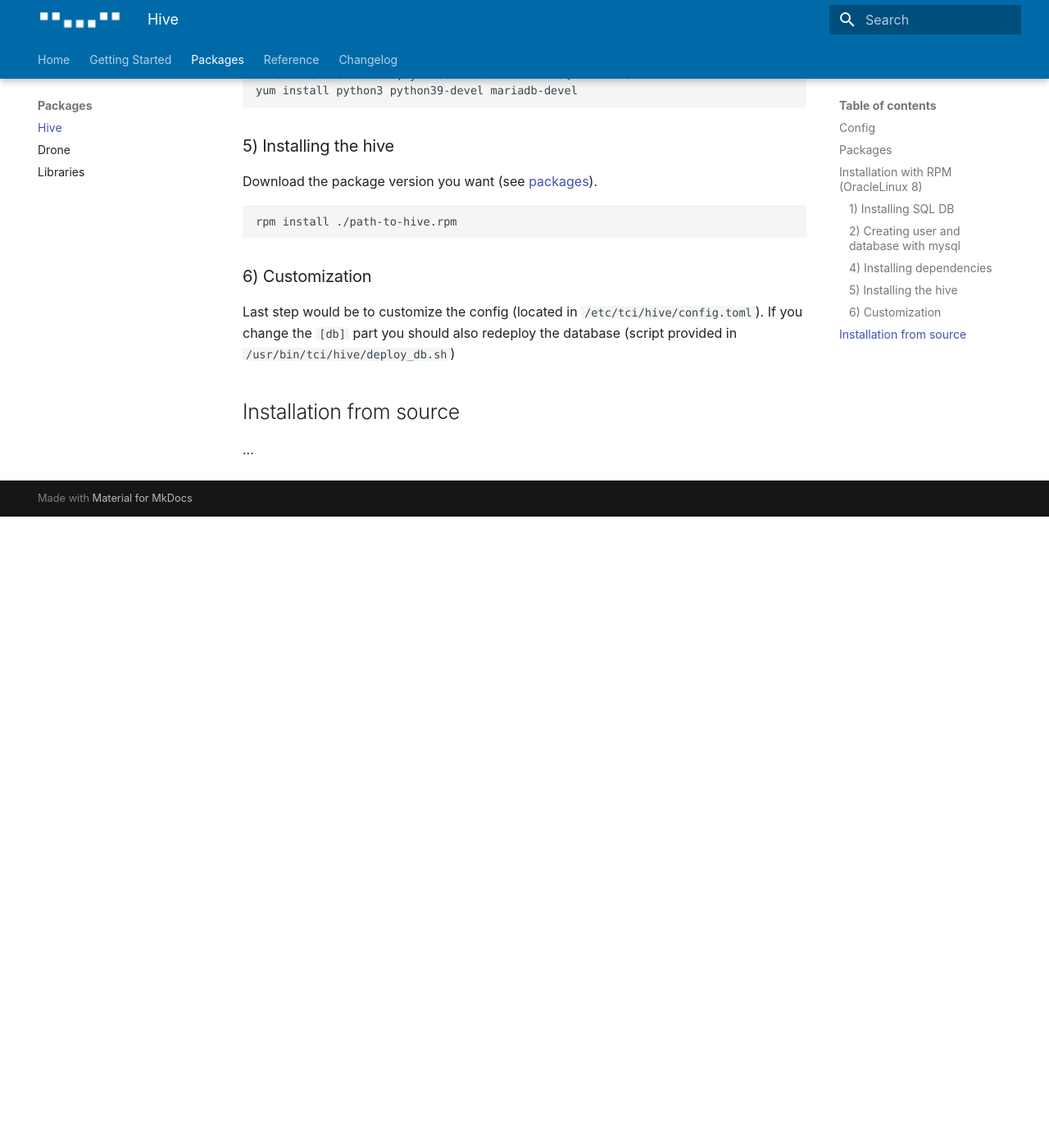
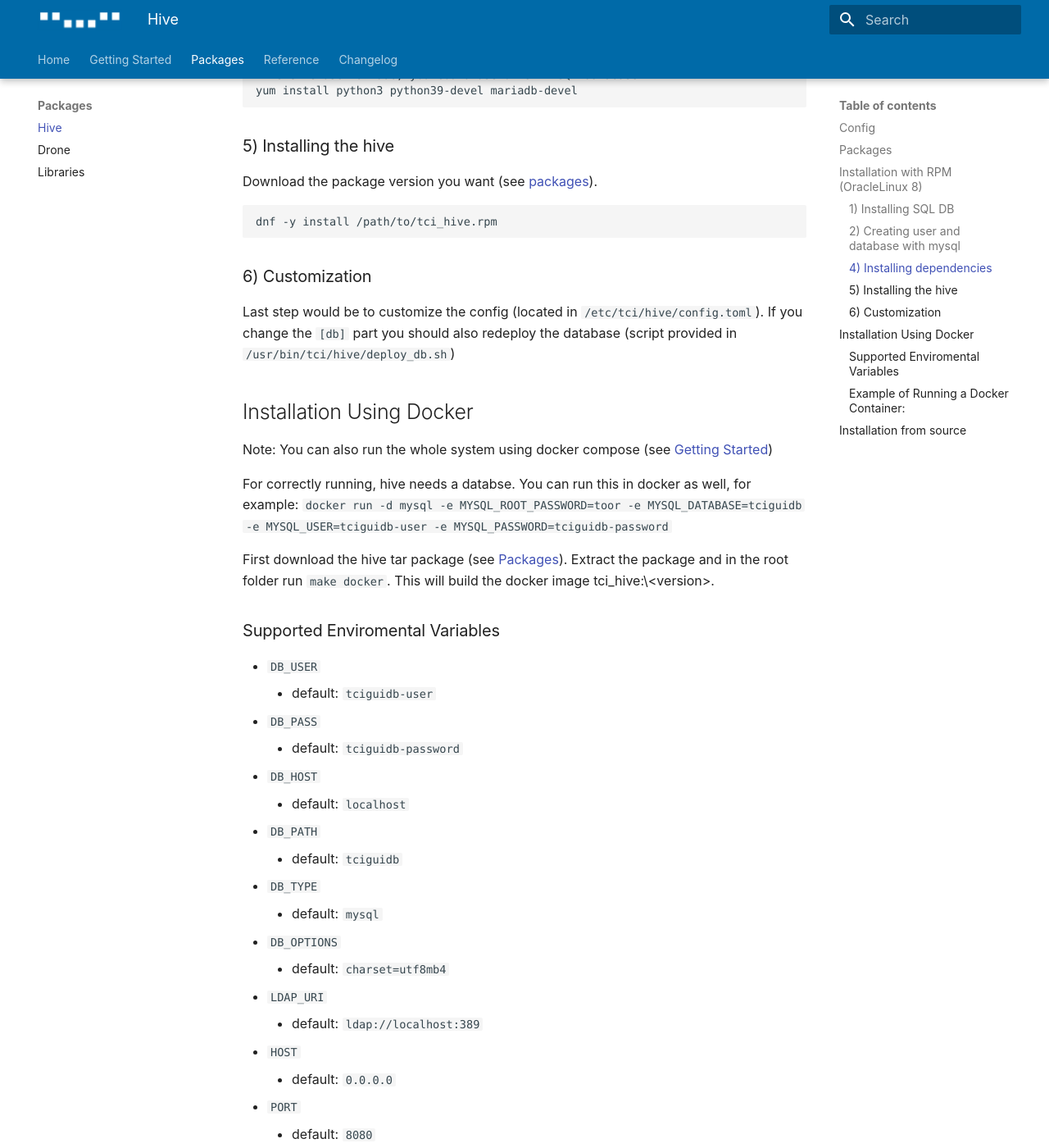
Before and after one commit to FETA-Project/TrafficCaptureInfrastructure, an MkDocs documentation site: the page built from docs/packages/hive.md, in a window 1280 px wide and 1400 px high, scrolled down 2041 px. Shown: the whole window at 82% size. Built offline with MkDocs 1.6.1 and Material for MkDocs 9.7.7, drawn with Linux system fonts in a browser that asks for light colours; before the commit the page ends 2671 px from its top, so only the background shows below that; some of the changed text lies outside the part shown.

Commit message:
Update docs for installation using docker (+ update tar packages)

````diff
--- a/docker-compose.yml
+++ b/docker-compose.yml
@@ -13,7 +13,7 @@ services:
       - tci_network
 
   tci_hive:
-    image: tci_hive
+    image: tci_hive:2.0.1
     # build: hive/docker/
     ports:
       - "8080:8080"
@@ -26,7 +26,7 @@ services:
     entrypoint: "/hive/wait-for-it.sh -t 60 tci_db:3306 -- /hive/entrypoint.sh"
 
   tci_drone:
-    image: tci_drone
+    image: tci_drone:1.0.3
     # build: drone/docker/
     depends_on:
       - tci_hive
@@ -36,3 +36,5 @@ services:
     networks:
       - tci_network
     entrypoint: "/drone/wait-for-it.sh -t 60 tci_hive:8080 -- /drone/entrypoint.sh -a"
+    # deploy:
+      # replicas: 5
--- a/docs/packages/hive.md
+++ b/docs/packages/hive.md
@@ -94,12 +94,59 @@ yum install python3 python39-devel mariadb-devel
 ### 5) Installing the hive
 Download the package version you want (see [packages](#packages)).
 ```bash
-rpm install ./path-to-hive.rpm
+dnf -y install /path/to/tci_hive.rpm
 ```
 
 ### 6) Customization
 Last step would be to customize the config (located in `/etc/tci/hive/config.toml`).
 If you change the `[db]` part you should also redeploy the database (script provided in `/usr/bin/tci/hive/deploy_db.sh`)
 
+
+## Installation Using Docker
+
+Note: You can also run the whole system using docker compose (see [Getting Started](../getting_started.md#running-the-tci-system-with-docker-compose))
+
+For correctly running, hive needs a databse.
+You can run this in docker as well, for example:
+`docker run -d mysql -e MYSQL_ROOT_PASSWORD=toor -e MYSQL_DATABASE=tciguidb -e MYSQL_USER=tciguidb-user -e MYSQL_PASSWORD=tciguidb-password`
+
+First download the hive tar package (see [Packages](#packages)).
+Extract the package and in the root folder run `make docker`.
+This will build the docker image tci_hive:\<version\>.
+
+### Supported Enviromental Variables
+
+* `DB_USER`
+    * default: `tciguidb-user`
+* `DB_PASS`
+    * default: `tciguidb-password`
+* `DB_HOST`
+    * default: `localhost`
+* `DB_PATH`
+    * default: `tciguidb`
+* `DB_TYPE`
+    * default: `mysql`
+* `DB_OPTIONS`
+    * default: `charset=utf8mb4`
+* `LDAP_URI`
+    * default: `ldap://localhost:389`
+* `HOST`
+    * default: `0.0.0.0`
+* `PORT`
+    * default: `8080`
+* `OUTPUT_FOLDER`
+    * directory to use for output files (pcaps)
+    * default: `/pcaps/`
+* `TMP_FOLDER`
+    * directory to use for temporary files
+    * default: `/tmp/`
+* `LOG_DIR`
+    * directory to use for logs
+    * default: `/var/log/tci/hive/`
+
+### Example of Running a Docker Container:
+`docker run -d tci_hive:<version> -e PORT=8000 -e LOG_DIR=/logs/hive/`
+
+
 ## Installation from source
 ...
````
Also changed, not shown: docs/getting_started.md (+14 -0 lines), docs/packages/drone.md (+34 -1 lines), 2 other files.
